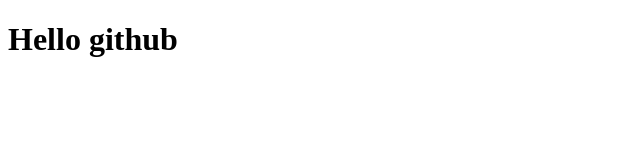
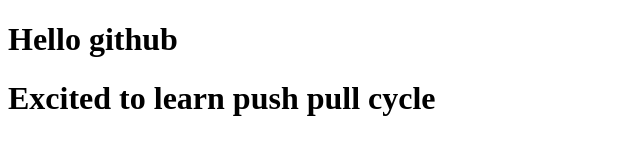
Before and after one commit to singhDigvij/gitp1, a plain HTML site: page index.html in a window 1280 px wide. Shown: the whole page, without its empty margins (0-640 px from the left). Drawn offline with Linux system fonts and the light colour scheme.

Commit message:
second commit

```diff
--- a/index.html
+++ b/index.html
@@ -7,5 +7,6 @@
 </head>
 <body>
     <h1>Hello github</h1>
+    <h1>Excited to learn push pull cycle</h1>
 </body>
 </html>
```
